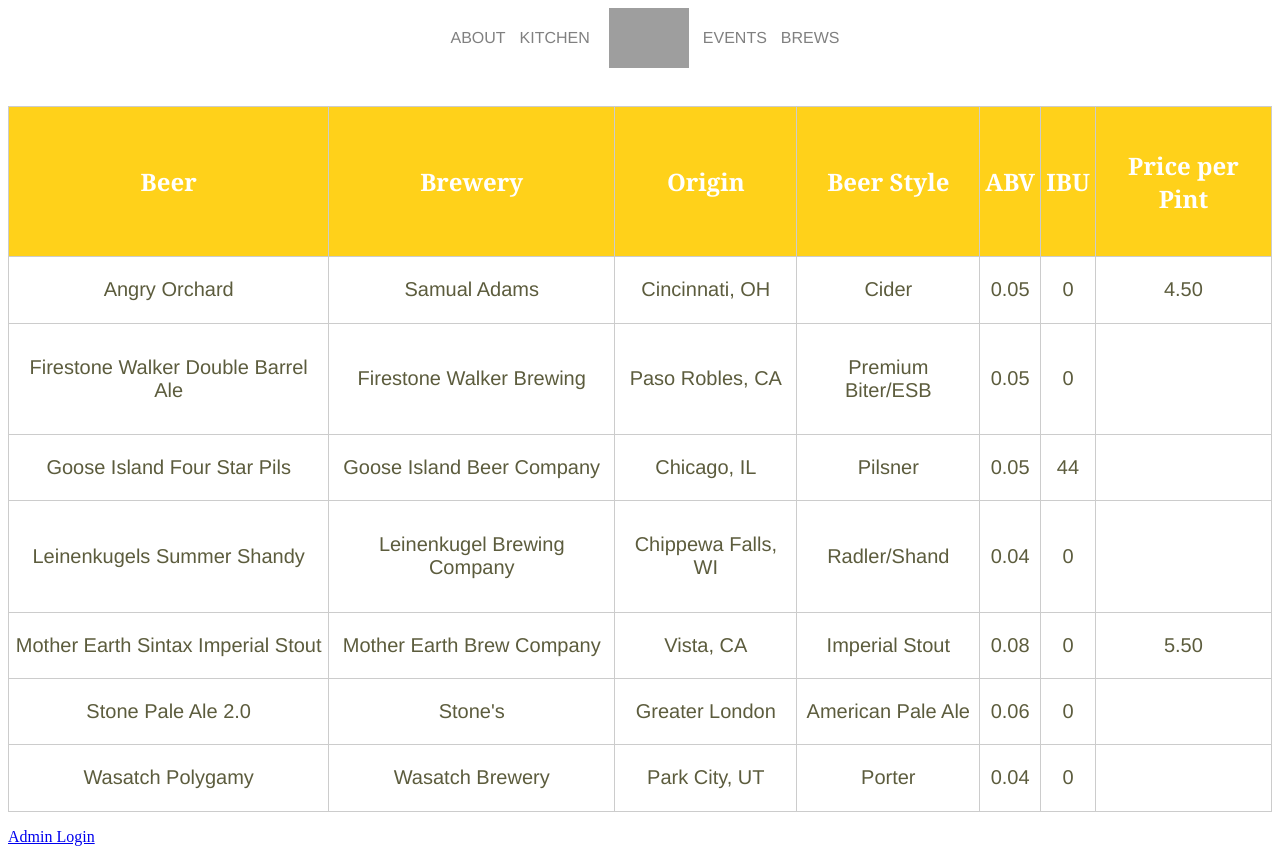
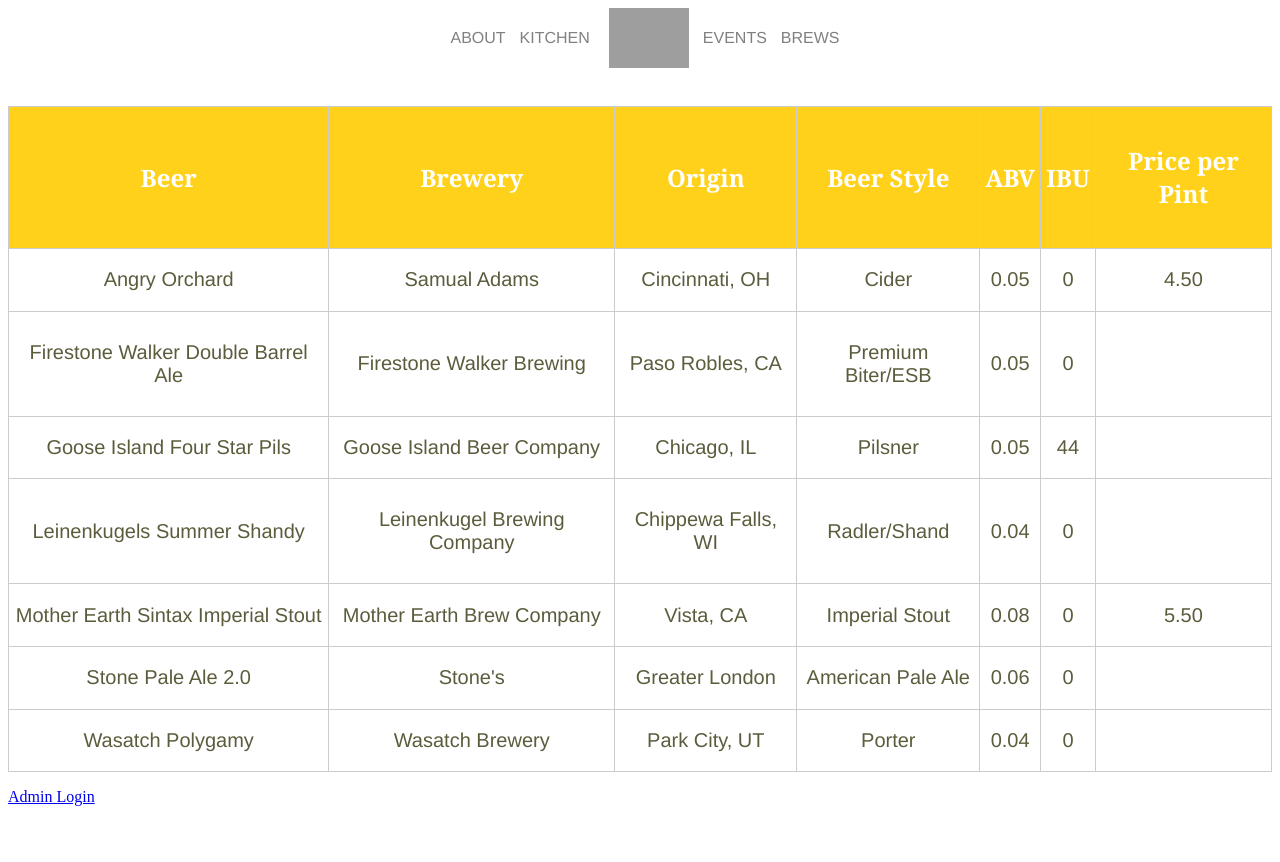
Before and after one commit to Nick314159/birdstop, a PHP site: page /brews/brews.php in a window 1280 px wide. After the commit the page ends 806 px from the top, so only its background shows below. Run offline with PHP 8.4, Linux system fonts and the light colour scheme; data comes from the database, SQL or seed files in the repository; data that the repository does not hold is empty; grey boxes are pictures that could not be loaded.

Commit message:
updated table height

```diff
--- a/html/stylesheet.css
+++ b/html/stylesheet.css
@@ -146,7 +146,7 @@ form p label {
   padding: 0px 0px 0px 10px;
 }
 /* Table */
-table.db-table {position: relative; width: 100%; height: 90%; text-align: center; border-right:1px solid #ccc; border-bottom:1px solid #ccc;}
+table.db-table {position: relative; width: 100%; height: 85%; text-align: center; border-right:1px solid #ccc; border-bottom:1px solid #ccc;}
 table.db-table th {font-size: 24px; color: white; font-family: 'Lobster', Georgia, Times, serif; text-align: center; background:#ffd11a; padding:5px; border-left:1px solid #ccc; border-top:1px solid #ccc; }
 table.db-table td {font-size: 20px; color: #5c5c3d; font-family: 'Lekton', Helvetica, Arial, sans-serif; text-align: center; padding:5px; border-left:1px solid #ccc; border-top:1px solid #ccc; }
 /* On smaller screens, decrease text size */
```
